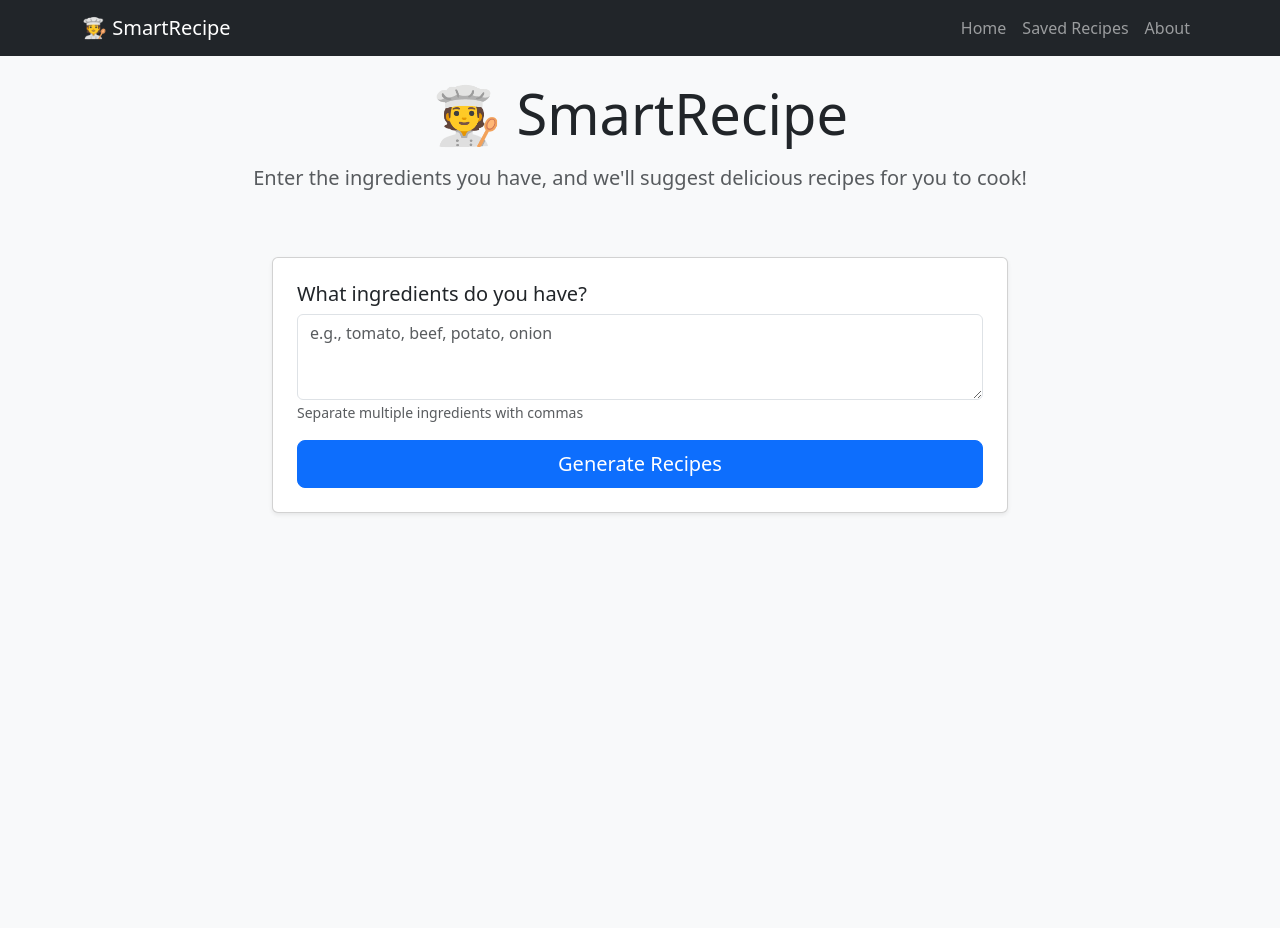
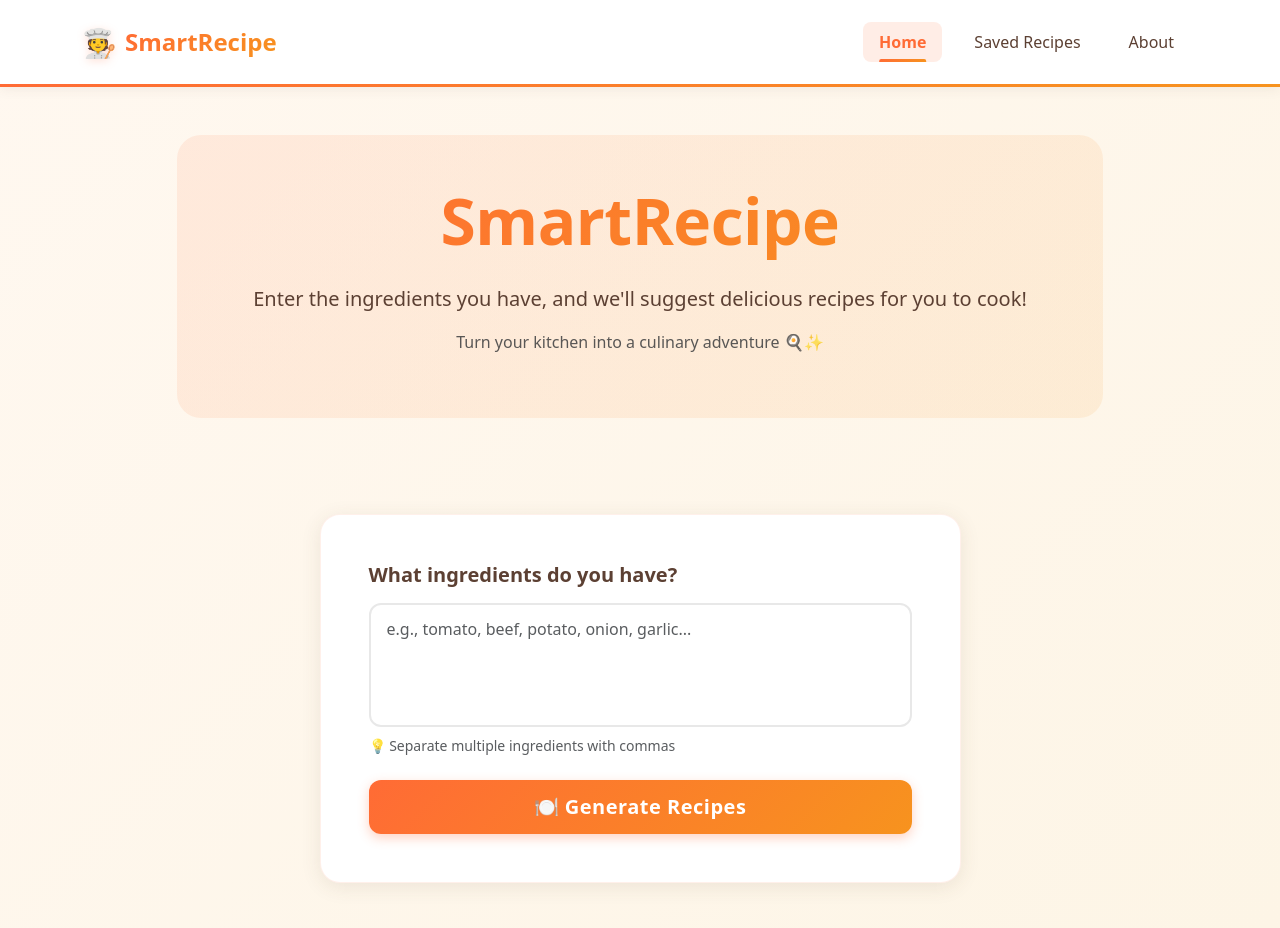
Before and after one commit to CS571-F25/p116, a React (Vite) app: page / in a window 1280 px wide. Shown: the top 928 px of the page. Before the commit the page ends 800 px from the top, so only its background shows below. Built offline with nearby package versions, Linux system fonts and the light colour scheme.

Commit message:
update UI

```diff
--- a/src/App.css
+++ b/src/App.css
@@ -1,17 +1,200 @@
 #root {
   min-height: 100vh;
-}
-
-/* Custom styling for the app */
-.card {
-  transition: transform 0.2s ease-in-out;
-}
-
-.card:hover {
-  transform: translateY(-2px);
 }
 
 /* Smooth scrolling */
 html {
   scroll-behavior: smooth;
 }
+
+/* Custom Card Styling */
+.card {
+  transition: all 0.3s cubic-bezier(0.4, 0, 0.2, 1);
+  border: none;
+  border-radius: 16px;
+  overflow: hidden;
+  background: white;
+  box-shadow: 0 2px 8px rgba(92, 64, 51, 0.08);
+}
+
+.card:hover {
+  transform: translateY(-4px);
+  box-shadow: 0 8px 24px rgba(255, 107, 53, 0.15);
+}
+
+/* Custom Button Styling */
+.btn-primary {
+  background: var(--gradient-primary);
+  border: none;
+  border-radius: 12px;
+  padding: 12px 32px;
+  font-weight: 600;
+  letter-spacing: 0.5px;
+  transition: all 0.3s ease;
+  box-shadow: 0 4px 12px rgba(255, 107, 53, 0.3);
+}
+
+.btn-primary:hover {
+  background: var(--gradient-warm);
+  transform: translateY(-2px);
+  box-shadow: 0 6px 20px rgba(255, 107, 53, 0.4);
+}
+
+.btn-primary:active {
+  transform: translateY(0);
+}
+
+.btn-primary:disabled {
+  opacity: 0.6;
+  transform: none;
+}
+
+/* Form Controls */
+.form-control {
+  border-radius: 12px;
+  border: 2px solid #E8E8E8;
+  padding: 12px 16px;
+  transition: all 0.3s ease;
+  font-size: 16px;
+}
+
+.form-control:focus {
+  border-color: var(--color-primary);
+  box-shadow: 0 0 0 0.2rem rgba(255, 107, 53, 0.15);
+  outline: none;
+}
+
+.form-label {
+  color: var(--color-warm-brown);
+  font-weight: 600;
+  margin-bottom: 8px;
+}
+
+/* Badge Styling */
+.badge {
+  border-radius: 8px;
+  padding: 6px 12px;
+  font-weight: 500;
+  font-size: 0.75rem;
+}
+
+/* Alert Styling */
+.alert {
+  border-radius: 12px;
+  border: none;
+}
+
+.alert-danger {
+  background-color: #FFF5F5;
+  color: var(--color-warm-red);
+  border-left: 4px solid var(--color-warm-red);
+}
+
+/* Hero Section */
+.hero-section {
+  background: var(--gradient-hero);
+  border-radius: 24px;
+  padding: 48px 24px;
+  margin-bottom: 48px;
+}
+
+.hero-title {
+  background: var(--gradient-primary);
+  -webkit-background-clip: text;
+  -webkit-text-fill-color: transparent;
+  background-clip: text;
+  font-weight: 700;
+  letter-spacing: -0.5px;
+}
+
+/* Recipe Cards */
+.recipe-card {
+  border-radius: 16px;
+  overflow: hidden;
+  position: relative;
+}
+
+.recipe-card::before {
+  content: '';
+  position: absolute;
+  top: 0;
+  left: 0;
+  right: 0;
+  height: 4px;
+  background: var(--gradient-primary);
+  opacity: 0;
+  transition: opacity 0.3s ease;
+}
+
+.recipe-card:hover::before {
+  opacity: 1;
+}
+
+/* Badge Colors */
+.badge-time {
+  background: linear-gradient(135deg, #6B8E23 0%, #8B9A46 100%);
+  color: white;
+}
+
+.badge-difficulty {
+  background: linear-gradient(135deg, #4A90E2 0%, #5BA3F5 100%);
+  color: white;
+}
+
+.badge-calories {
+  background: linear-gradient(135deg, #FFB627 0%, #FFC857 100%);
+  color: var(--color-warm-brown);
+}
+
+.badge-tag {
+  background: #FFF8F0;
+  color: var(--color-warm-brown);
+  border: 1px solid #FFE5D4;
+}
+
+/* Input Card */
+.input-card {
+  background: white;
+  border-radius: 20px;
+  box-shadow: 0 4px 20px rgba(92, 64, 51, 0.1);
+  border: 1px solid rgba(255, 107, 53, 0.1);
+}
+
+/* Section Headings */
+.section-heading {
+  color: var(--color-warm-brown);
+  font-weight: 700;
+  margin-bottom: 24px;
+  position: relative;
+  padding-bottom: 12px;
+}
+
+.section-heading::after {
+  content: '';
+  position: absolute;
+  bottom: 0;
+  left: 0;
+  width: 60px;
+  height: 4px;
+  background: var(--gradient-primary);
+  border-radius: 2px;
+}
+
+/* Loading Animation */
+@keyframes pulse {
+  0%, 100% {
+    opacity: 1;
+  }
+  50% {
+    opacity: 0.5;
+  }
+}
+
+.loading {
+  animation: pulse 2s cubic-bezier(0.4, 0, 0.6, 1) infinite;
+}
+
+.spinner-border {
+  border-color: currentColor;
+  border-right-color: transparent;
+}
--- a/src/components/Home.jsx
+++ b/src/components/Home.jsx
@@ -62,43 +62,52 @@ export default function Home() {
   };
 
   return (
-    <Container className="mt-4">
+    <Container className="mt-5">
       {/* Hero Section */}
       <Row className="mb-5">
         <Col md={10} className="mx-auto text-center">
-          <h1 className="display-4 mb-3">🧑‍🍳 SmartRecipe</h1>
-          <p className="lead text-muted">
-            Enter the ingredients you have, and we'll suggest delicious recipes
-            for you to cook!
-          </p>
+          <div className="hero-section">
+            <h1 className="hero-title display-3 mb-4">SmartRecipe</h1>
+            <p
+              className="lead"
+              style={{ color: "var(--color-warm-brown)", fontSize: "1.25rem" }}
+            >
+              Enter the ingredients you have, and we'll suggest delicious
+              recipes for you to cook!
+            </p>
+            <p className="text-muted mt-3" style={{ fontSize: "1rem" }}>
+              Turn your kitchen into a culinary adventure 🍳✨
+            </p>
+          </div>
         </Col>
       </Row>
 
       {/* Ingredient Input Form */}
-      <Row className="mb-4">
-        <Col md={8} className="mx-auto">
-          <Card className="shadow-sm">
-            <Card.Body className="p-4">
+      <Row className="mb-5">
+        <Col md={8} lg={7} className="mx-auto">
+          <Card className="input-card">
+            <Card.Body className="p-5">
               <Form onSubmit={handleSubmit}>
-                <Form.Group className="mb-3">
-                  <Form.Label className="h5">
+                <Form.Group className="mb-4">
+                  <Form.Label className="h5 mb-3">
                     What ingredients do you have?
                   </Form.Label>
                   <Form.Control
                     as="textarea"
-                    rows={3}
-                    placeholder="e.g., tomato, beef, potato, onion"
+                    rows={4}
+                    placeholder="e.g., tomato, beef, potato, onion, garlic..."
                     value={ingredients}
                     onChange={(e) => setIngredients(e.target.value)}
                     disabled={loading}
+                    style={{ fontSize: "16px", resize: "none" }}
                   />
-                  <Form.Text className="text-muted">
-                    Separate multiple ingredients with commas
+                  <Form.Text className="text-muted mt-2 d-block">
+                    💡 Separate multiple ingredients with commas
                   </Form.Text>
                 </Form.Group>
 
                 {error && (
-                  <Alert variant="danger" className="mb-3">
+                  <Alert variant="danger" className="mb-4">
                     {error}
                   </Alert>
                 )}
@@ -109,8 +118,20 @@ export default function Home() {
                     type="submit"
                     size="lg"
                     disabled={loading}
+                    className={loading ? "loading" : ""}
                   >
-                    {loading ? "Generating Recipes..." : "Generate Recipes"}
+                    {loading ? (
+                      <>
+                        <span
+                          className="spinner-border spinner-border-sm me-2"
+                          role="status"
+                          aria-hidden="true"
+                        ></span>
+                        Generating Recipes...
+                      </>
+                    ) : (
+                      <>🍽️ Generate Recipes</>
+                    )}
                   </Button>
                 </div>
               </Form>
@@ -119,36 +140,44 @@ export default function Home() {
         </Col>
       </Row>
 
-      {/* TODO: use separate component for recipe cards */}
+      {/* Recipe Cards */}
       {recipes.length > 0 && (
-        <Row>
+        <Row className="mb-5">
           <Col>
-            <h2 className="mb-4">Suggested Recipes</h2>
+            <h2 className="section-heading">✨ Suggested Recipes</h2>
             <Row>
               {recipes.map((recipe) => (
                 <Col md={4} key={recipe.id} className="mb-4">
-                  <Card className="h-100 shadow-sm">
-                    <Card.Body>
-                      <Card.Title>{recipe.title}</Card.Title>
-                      <Card.Text className="text-muted">
+                  <Card className="recipe-card h-100">
+                    <Card.Body className="p-4">
+                      <Card.Title
+                        className="h5 mb-3"
+                        style={{ color: "var(--color-warm-brown)" }}
+                      >
+                        {recipe.title}
+                      </Card.Title>
+                      <Card.Text
+                        className="text-muted mb-3"
+                        style={{ minHeight: "48px" }}
+                      >
                         {recipe.description}
                       </Card.Text>
-                      <div className="d-flex gap-2 mb-2">
-                        <small className="badge bg-secondary">
-                          {recipe.prepTime}
-                        </small>
-                        <small className="badge bg-info">
+                      <div className="d-flex gap-2 mb-3 flex-wrap">
+                        <span className="badge badge-time">
+                          ⏱️ {recipe.prepTime}
+                        </span>
+                        <span className="badge badge-difficulty">
                           {recipe.difficulty}
-                        </small>
-                        <small className="badge bg-warning text-dark">
-                          {recipe.calories} cal
-                        </small>
+                        </span>
+                        <span className="badge badge-calories">
+                          🔥 {recipe.calories} cal
+                        </span>
                       </div>
                       <div className="d-flex gap-1 flex-wrap">
                         {recipe.tags.map((tag, idx) => (
-                          <small key={idx} className="badge bg-light text-dark">
+                          <span key={idx} className="badge badge-tag">
                             {tag}
-                          </small>
+                          </span>
                         ))}
                       </div>
                     </Card.Body>
--- /dev/null
+++ b/src/components/Navigation.css
@@ -0,0 +1,68 @@
+.custom-navbar {
+  background: white !important;
+  box-shadow: 0 2px 12px rgba(92, 64, 51, 0.08);
+  padding: 16px 0;
+  border-bottom: 3px solid transparent;
+  border-image: linear-gradient(90deg, #FF6B35 0%, #F7931E 100%) 1;
+}
+
+.navbar-brand-custom {
+  font-size: 1.5rem;
+  font-weight: 700;
+  color: var(--color-warm-brown) !important;
+  text-decoration: none;
+  display: flex;
+  align-items: center;
+  gap: 8px;
+  transition: transform 0.3s ease;
+}
+
+.navbar-brand-custom:hover {
+  transform: scale(1.05);
+  color: var(--color-primary) !important;
+}
+
+.brand-icon {
+  font-size: 1.75rem;
+  filter: drop-shadow(0 2px 4px rgba(255, 107, 53, 0.2));
+}
+
+.brand-text {
+  background: linear-gradient(135deg, #FF6B35 0%, #F7931E 100%);
+  -webkit-background-clip: text;
+  -webkit-text-fill-color: transparent;
+  background-clip: text;
+}
+
+.custom-navbar .nav-link {
+  color: var(--color-warm-brown) !important;
+  font-weight: 500;
+  margin: 0 8px;
+  padding: 8px 16px !important;
+  border-radius: 8px;
+  transition: all 0.3s ease;
+  position: relative;
+}
+
+.custom-navbar .nav-link:hover {
+  color: var(--color-primary) !important;
+  background: rgba(255, 107, 53, 0.08);
+}
+
+.custom-navbar .nav-link.active {
+  color: var(--color-primary) !important;
+  background: rgba(255, 107, 53, 0.12);
+  font-weight: 600;
+}
+
+.custom-navbar .nav-link.active::after {
+  content: '';
+  position: absolute;
+  bottom: 0;
+  left: 50%;
+  transform: translateX(-50%);
+  width: 60%;
+  height: 3px;
+  background: var(--gradient-primary);
+  border-radius: 2px 2px 0 0;
+}
--- a/src/components/Navigation.jsx
+++ b/src/components/Navigation.jsx
@@ -1,23 +1,43 @@
 import { Navbar, Nav, Container } from "react-bootstrap";
-import { Link } from "react-router";
+import { Link, useLocation } from "react-router";
+import "./Navigation.css";
 
 export default function Navigation() {
+  const location = useLocation();
+
   return (
-    <Navbar bg="dark" variant="dark" expand="lg" className="mb-4">
+    <Navbar expand="lg" className="custom-navbar" variant="light">
       <Container>
-        <Navbar.Brand as={Link} to="/">
-          🧑‍🍳 SmartRecipe
+        <Navbar.Brand as={Link} to="/" className="navbar-brand-custom">
+          <span className="brand-icon">🧑‍🍳</span>
+          <span className="brand-text">SmartRecipe</span>
         </Navbar.Brand>
         <Navbar.Toggle aria-controls="basic-navbar-nav" />
         <Navbar.Collapse id="basic-navbar-nav">
           <Nav className="ms-auto">
-            <Nav.Link as={Link} to="/">
+            <Nav.Link
+              as={Link}
+              to="/"
+              className={
+                location.pathname === "/" || location.pathname === ""
+                  ? "active"
+                  : ""
+              }
+            >
               Home
             </Nav.Link>
-            <Nav.Link as={Link} to="/saved">
+            <Nav.Link
+              as={Link}
+              to="/saved"
+              className={location.pathname === "/saved" ? "active" : ""}
+            >
               Saved Recipes
             </Nav.Link>
-            <Nav.Link as={Link} to="/about">
+            <Nav.Link
+              as={Link}
+              to="/about"
+              className={location.pathname === "/about" ? "active" : ""}
+            >
               About
             </Nav.Link>
           </Nav>
--- a/src/index.css
+++ b/src/index.css
@@ -2,20 +2,42 @@
   font-family: system-ui, -apple-system, BlinkMacSystemFont, "Segoe UI",
     "Roboto", "Oxygen", "Ubuntu", "Cantarell", "Fira Sans", "Droid Sans",
     "Helvetica Neue", sans-serif;
-  line-height: 1.5;
+  line-height: 1.6;
   font-weight: 400;
 
   font-synthesis: none;
   text-rendering: optimizeLegibility;
   -webkit-font-smoothing: antialiased;
   -moz-osx-font-smoothing: grayscale;
+
+  /* Warm & Appetizing Color Palette */
+  --color-primary: #FF6B35;
+  --color-primary-light: #FF8C42;
+  --color-primary-dark: #E55A2B;
+  --color-secondary: #F7931E;
+  --color-accent: #FFB627;
+  --color-warm-red: #E63946;
+  --color-golden: #FFC857;
+  --color-warm-brown: #5C4033;
+  --color-warm-brown-light: #8B6F47;
+  --color-cream: #FFF8F0;
+  --color-cream-dark: #FDF5E6;
+  --color-warm-gray: #6B5B73;
+  --color-success: #6B8E23;
+
+  /* Gradients */
+  --gradient-primary: linear-gradient(135deg, #FF6B35 0%, #F7931E 100%);
+  --gradient-warm: linear-gradient(135deg, #FF8C42 0%, #FFB627 100%);
+  --gradient-soft: linear-gradient(135deg, #FFF8F0 0%, #FDF5E6 100%);
+  --gradient-hero: linear-gradient(135deg, rgba(255, 107, 53, 0.1) 0%, rgba(247, 147, 30, 0.1) 100%);
 }
 
 body {
   margin: 0;
   min-width: 320px;
   min-height: 100vh;
-  background-color: #f8f9fa;
+  background: var(--gradient-soft);
+  color: var(--color-warm-brown);
 }
 
 * {
```
Also changed, not shown: src/components/About.jsx (+61 -33 lines).
